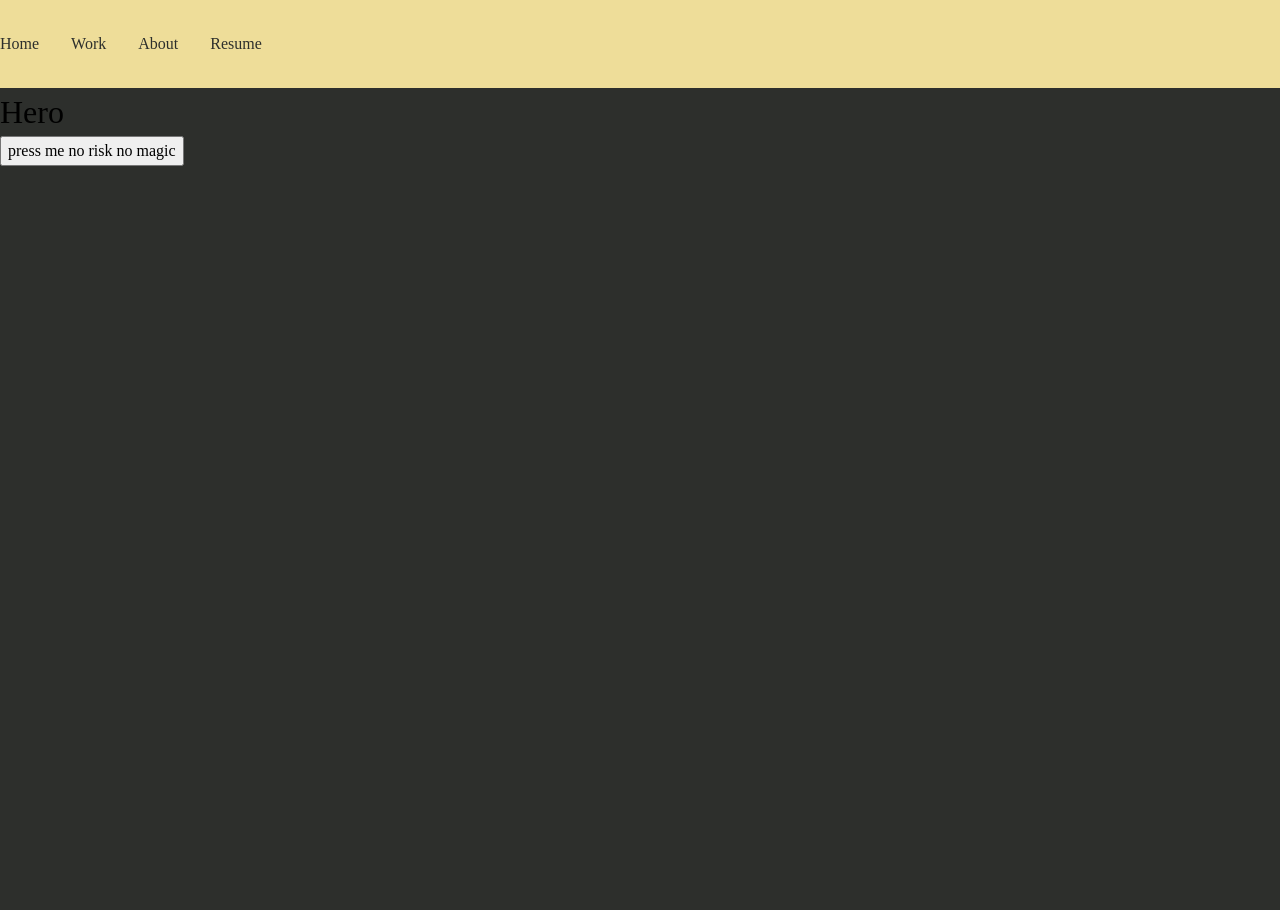
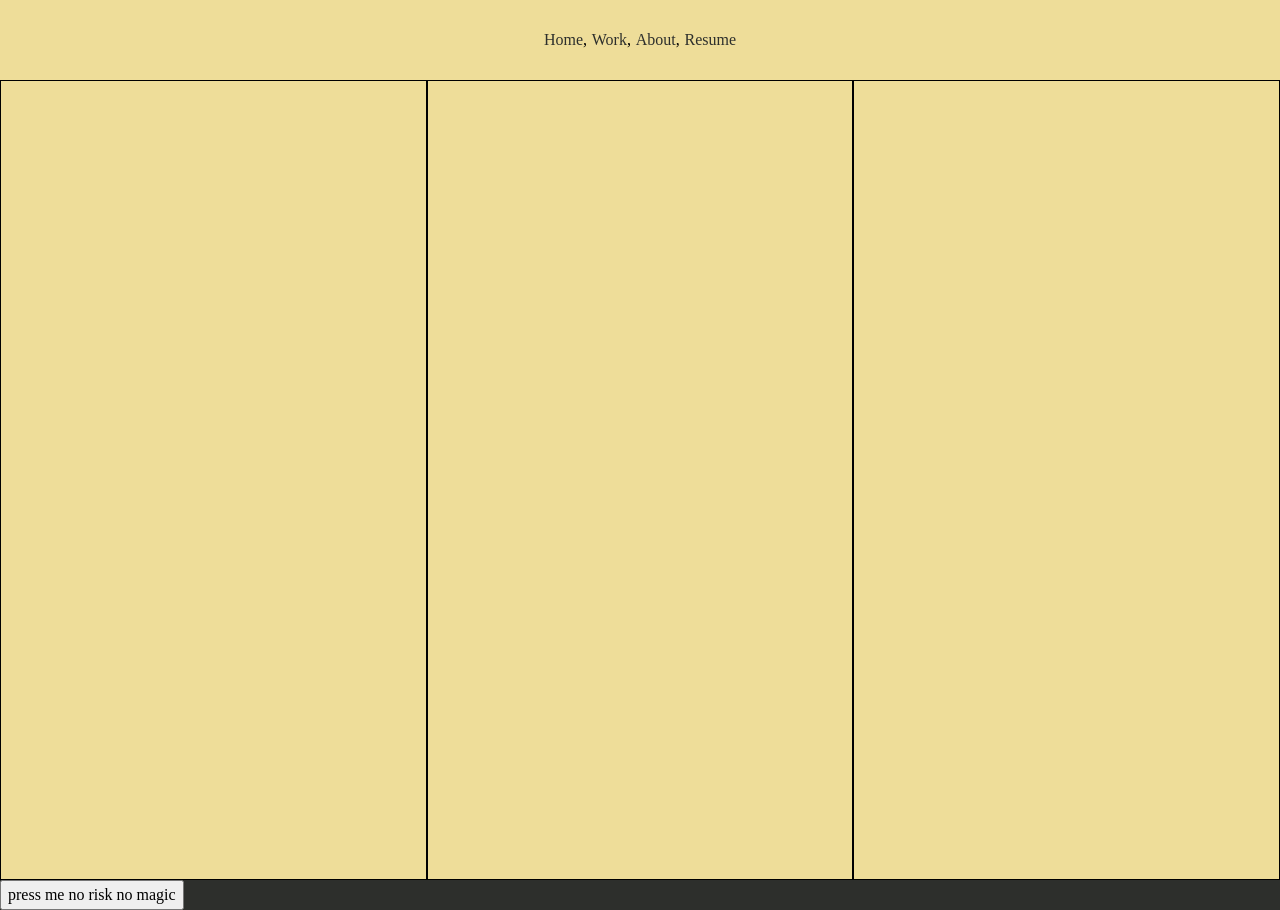
Before and after one commit to PTBYSR/2022-portfolio, a React (Create React App) app: page / in a window 1280 px wide. Before the commit the page ends 800 px from the top, so only its background shows below. Built offline with nearby package versions, Linux system fonts and the light colour scheme.

Commit message:
hero-page

```diff
--- a/src/App.css
+++ b/src/App.css
@@ -207,11 +207,15 @@ them using inline css */
 }
 
 .primary-navigation {
-    --gap: 2rem;
+    --gap: 0.3rem;
     --underline-gap: 2rem;
     list-style: none;
     padding: 0;
     margin: 0;
+}
+
+.primary-navigation > :where(:not(:last-child))::after {
+    content: ','
 }
 
 .primary-navigation a {
--- /dev/null
+++ b/src/Components/Hero/Hero.element.js
@@ -0,0 +1,19 @@
+import styled from 'styled-components';
+
+export const Landing = styled.section`
+    width: 100%;
+    height: 100vh;
+    gap: 0rem;
+`;
+export const LandingCardOne = styled.div`
+    border: 1px solid black;
+    width: 100%;
+`;
+export const LandingCardTwo = styled.div`
+    border: 1px solid black;
+    width: 100%;
+`;
+export const LandingCardThree = styled.div`
+    border: 1px solid black;
+    width: 100%;
+`;
--- a/src/Components/Hero/Hero.js
+++ b/src/Components/Hero/Hero.js
@@ -1,10 +1,20 @@
 import React from 'react'
+import {
+  Landing,
+  LandingCardOne,
+  LandingCardTwo,
+  LandingCardThree,
+ } from './Hero.element'
 
 function Hero() {
   return (
-    <div>
-        <h1 className="text-secondary">Hero</h1>
-    </div>
+    <>
+      <Landing className='bg-light flex'>
+        <LandingCardOne />
+        <LandingCardTwo />
+        <LandingCardThree />
+      </Landing>
+    </>
   )
 }
 
--- a/src/Components/Navbar/Navbar.js
+++ b/src/Components/Navbar/Navbar.js
@@ -4,14 +4,14 @@ import { Nav } from './Navbar.elements'
 
 function NavBar() {
   return (
-    <nav className='flex bg-light'>
+    <Nav className='flex bg-light'>
       <ul className="primary-navigation underline-indicators flex">
           <li className="active"><a className="fs-secondary text-dark" href="#">Home</a></li>
           <li><a className="fs-secondary text-dark" href="#">Work</a></li>
           <li><a className="fs-secondary text-dark" href="#">About</a></li>
           <li><a className="fs-secondary text-dark" href="#">Resume</a></li>
       </ul>
-    </nav>
+    </Nav>
   )
 }
 
--- /dev/null
+++ b/src/Components/index.js
@@ -0,0 +1 @@
+export { default as Navbar } from './Navbar/Navbar'
```
